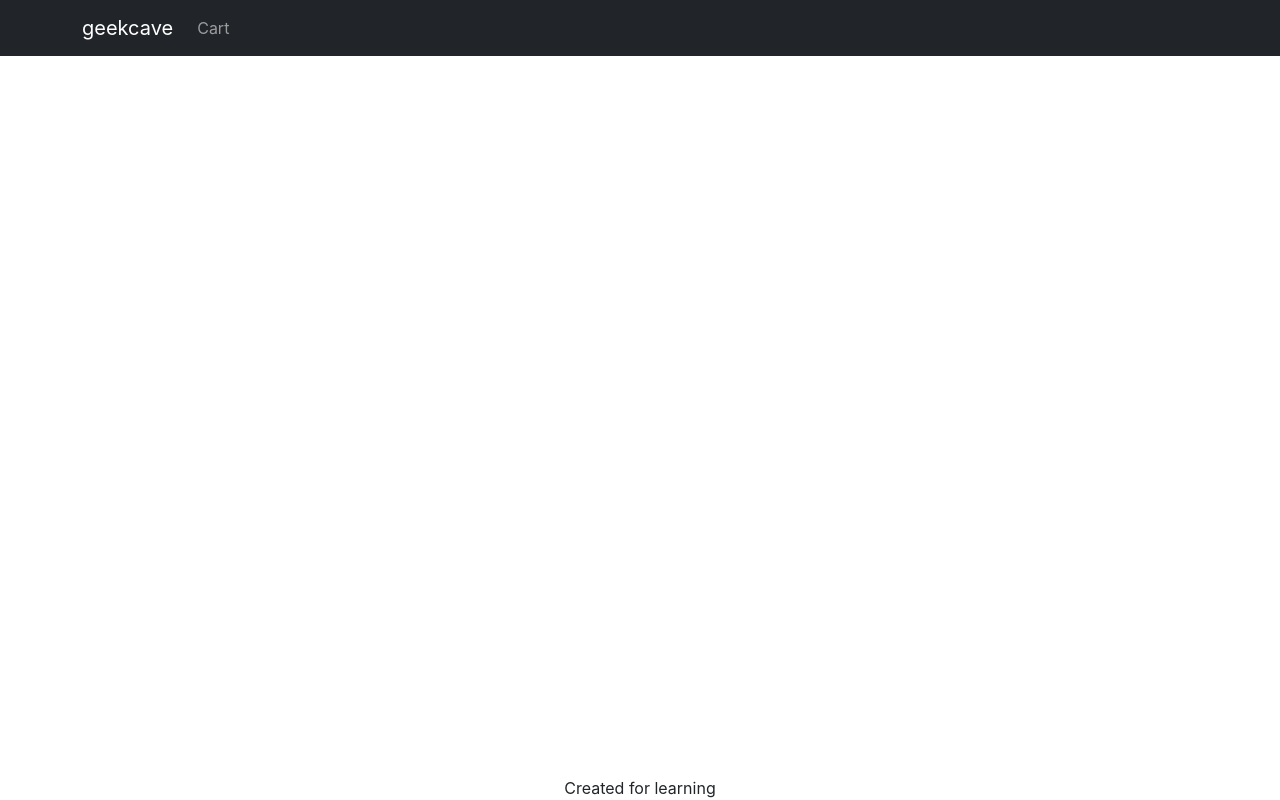
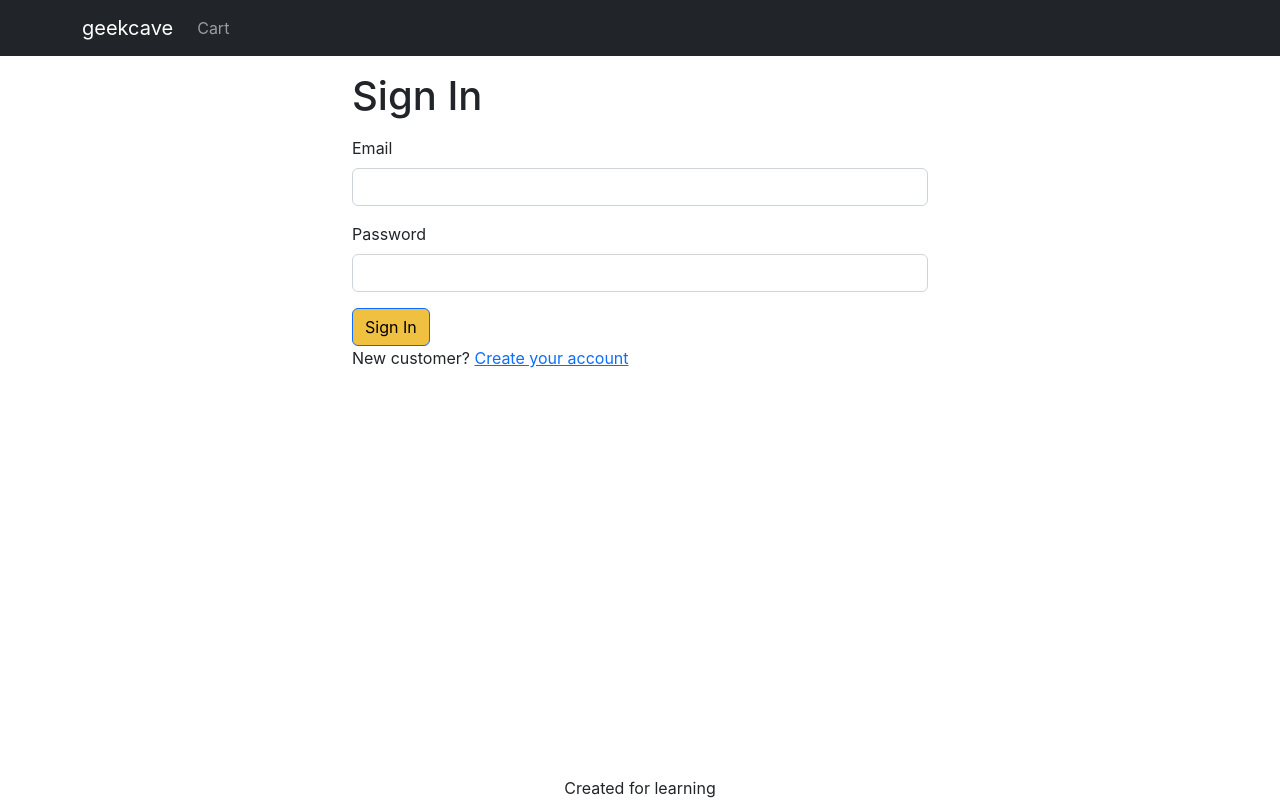
Before and after one commit to cametolearnthis/my-ecommerce, a React (Create React App) app in the folder frontend/: page /signin in a window 1280 px wide. Built offline with nearby package versions, Linux system fonts and the light colour scheme.

Commit message:
vreate signin screen

```diff
--- a/frontend/src/App.js
+++ b/frontend/src/App.js
@@ -9,6 +9,7 @@
 import { useContext } from 'react';
 import { Store } from './Store';
 import CartScreen from './screens/CartScreen';
+import SigninScreen from './screens/SigninScreen';
 
 function App() {
   const { state } = useContext(Store);
@@ -40,6 +41,7 @@
             <Routes>
               <Route path="/product/:slug" element={<ProductScreen />} />
               <Route path="/cart" element={<CartScreen />} />
+              <Route path="/signin" element={<SigninScreen />} />
               <Route path="/" element={<HomeScreen />} />
             </Routes>
           </Container>
--- a/frontend/src/index.css
+++ b/frontend/src/index.css
@@ -51,3 +51,7 @@
 .img-thumbnail {
   height: 80px;
 }
+
+.small-container {
+  max-width: 600px;
+}
--- /dev/null
+++ b/frontend/src/screens/SigninScreen.js
@@ -0,0 +1,37 @@
+import Container from 'react-bootstrap/Container';
+import Form from 'react-bootstrap/Form';
+import { Helmet } from 'react-helmet-async';
+import Button from 'react-bootstrap/Button';
+import { Link, useLocation } from 'react-router-dom';
+
+export default function SigninScreen() {
+  const { search } = useLocation();
+  const redirectInUrl = new URLSearchParams(search).get('redirect');
+  const redirect = redirectInUrl ? redirectInUrl : '/';
+
+  return (
+    <Container className="small-container">
+      <Helmet>
+        <title>GeekCave - Sign In</title>
+      </Helmet>
+      <h1 className="my-3">Sign In</h1>
+      <Form>
+        <Form.Group className="mb-3" controlId="email">
+          <Form.Label>Email</Form.Label>
+          <Form.Control type="email" required />
+        </Form.Group>
+        <Form.Group className="mb-3" controlId="password">
+          <Form.Label>Password</Form.Label>
+          <Form.Control type="password" required />
+        </Form.Group>
+        <div className="mn-3">
+          <Button type="submit">Sign In</Button>
+        </div>
+        <div className="mn-3">
+          New customer?{' '}
+          <Link to={`/signup?redirect=${redirect}`}>Create your account</Link>
+        </div>
+      </Form>
+    </Container>
+  );
+}
```
